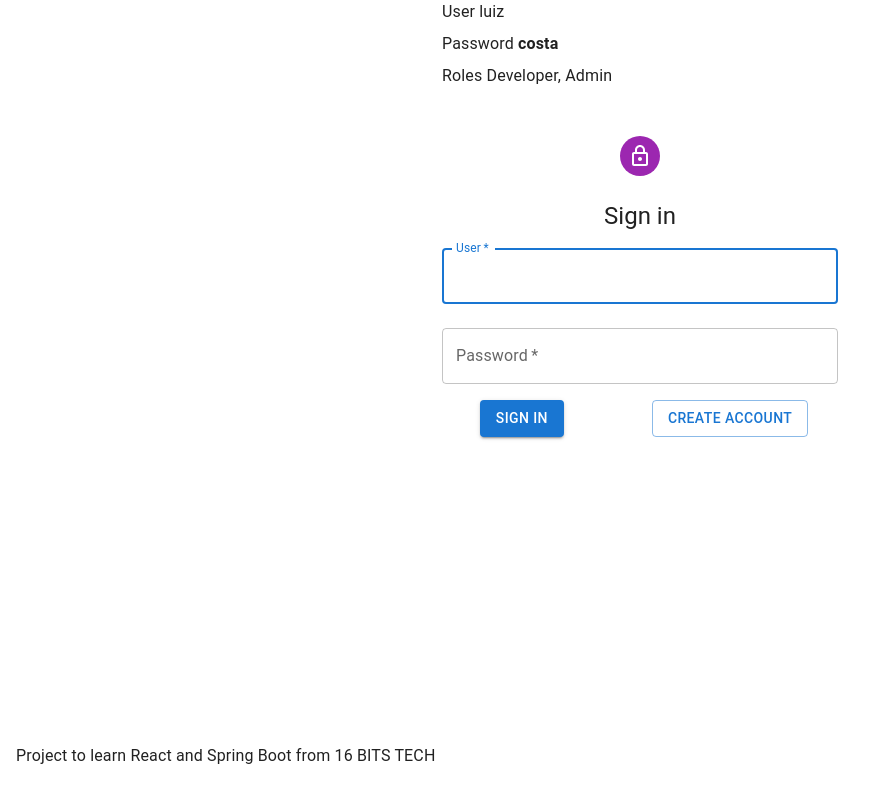
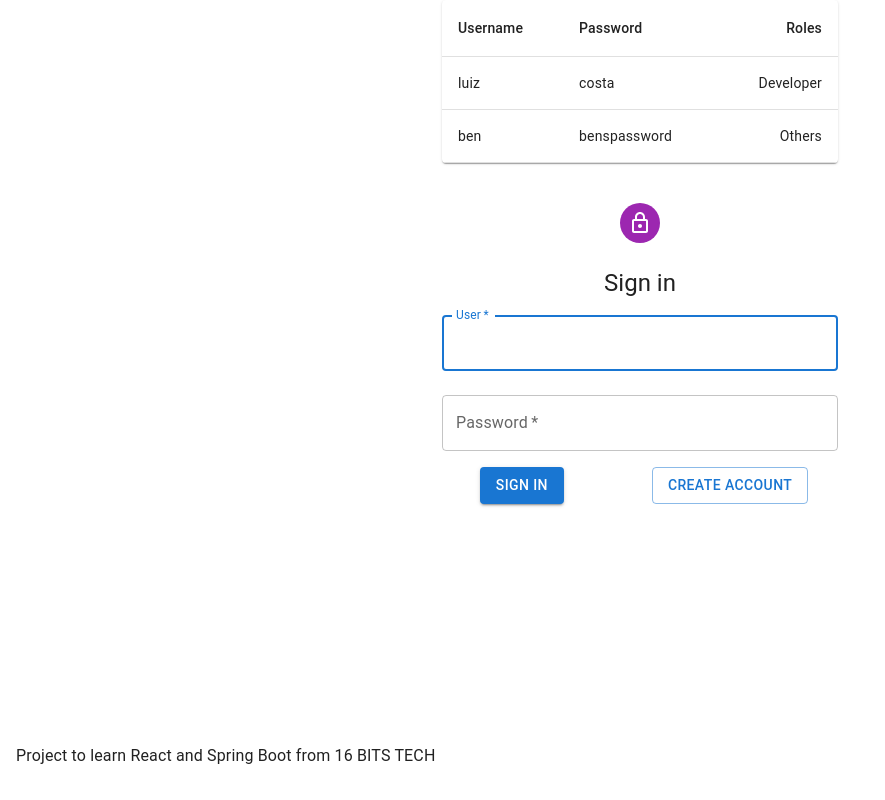
Before and after one commit to luizgustavocosta/16-bits-zero-to-hero, a React (Create React App) app in the folder front-end/ui-app/: page /login in a window 1280 px wide. Shown: the whole page, without its empty margins (0-885 px from the left). Built offline with nearby package versions, Linux system fonts and the light colour scheme.

Commit message:
fix: JS errors, add table to user/pass

```diff
--- a/front-end/ui-app/src/Home.js
+++ b/front-end/ui-app/src/Home.js
@@ -1,5 +1,4 @@
 import React, {Component} from 'react';
-import './App.css';
 import AppNavbar from './AppNavbar';
 import {Link} from 'react-router-dom';
 import {Button, Container} from 'reactstrap';
--- a/front-end/ui-app/src/component/ListMoviesComponent.jsx
+++ b/front-end/ui-app/src/component/ListMoviesComponent.jsx
@@ -35,7 +35,6 @@ class ListMoviesComponent extends Component {
     CourseDataService.retrieveAllMovies()
       .then(
         response => {
-          console.log(response.data)
           this.setState({movies: response.data})
         }
       )
@@ -53,7 +52,9 @@ class ListMoviesComponent extends Component {
     return (
       <div className="container">
         <h3>List of movies</h3>
-        <LetterAvatars name={sessionStorage.authenticatedUser} />
+        <div style={{display: 'flex', justifyContent:'flex-end'}}>
+          <LetterAvatars name={sessionStorage.authenticatedUser} />
+        </div>
         <div className="container">
           <table className="table">
             <thead>
--- a/front-end/ui-app/src/component/LoginComponent.jsx
+++ b/front-end/ui-app/src/component/LoginComponent.jsx
@@ -10,6 +10,7 @@ import LockOutlinedIcon from '@mui/icons-material/LockOutlined';
 import Typography from '@mui/material/Typography';
 import Container from '@mui/material/Container';
 import {Alert, AlertTitle} from "@material-ui/lab";
+import {Paper, Table, TableBody, TableCell, TableContainer, TableHead, TableRow} from "@material-ui/core";
 
 class LoginComponent extends Component {
 
@@ -49,6 +50,14 @@ class LoginComponent extends Component {
   }
 
   render() {
+    function createUser(name, password, roles) {
+      return { name, password, roles };
+    }
+
+    const rows = [
+      createUser('luiz', 'costa','Developer'),
+      createUser('ben', 'benspassword', 'Others'),
+    ];
     return (
       <div>
         <div className="container">
@@ -61,18 +70,31 @@ class LoginComponent extends Component {
           {this.state.showSuccessMessage && <div>Login Successful</div>}
           <Container component="main" maxWidth="xs">
             <CssBaseline/>
-            <div>
-              <label>User&nbsp;</label>
-              <label>luiz&nbsp;</label>
-            </div>
-            <div>
-              <label>Password&nbsp;</label>
-              <label><b>costa</b>&nbsp;</label>
-            </div>
-            <div>
-              <label>Roles&nbsp;</label>
-              <label>Developer, Admin</label>
-            </div>
+            <TableContainer component={Paper}>
+              <Table sx={{ minWidth: 650 }} aria-label="simple table">
+                <TableHead>
+                  <TableRow>
+                    <TableCell>Username</TableCell>
+                    <TableCell>Password</TableCell>
+                    <TableCell align="right">Roles</TableCell>
+                  </TableRow>
+                </TableHead>
+                <TableBody>
+                  {rows.map((row) => (
+                      <TableRow
+                          key={row.name}
+                          sx={{ '&:last-child td, &:last-child th': { border: 0 } }}
+                      >
+                        <TableCell component="th" scope="row">
+                          {row.name}
+                        </TableCell>
+                        <TableCell>{row.password}</TableCell>
+                        <TableCell align="right">{row.roles}</TableCell>
+                      </TableRow>
+                  ))}
+                </TableBody>
+              </Table>
+            </TableContainer>
             <Box
               sx={{
                 marginTop: 2,
--- a/front-end/ui-app/src/component/MenuComponent.jsx
+++ b/front-end/ui-app/src/component/MenuComponent.jsx
@@ -15,7 +15,7 @@ class MenuComponent extends Component {
                 onClick={AuthenticationService.logout}
                 variant="contained"
                 align="right"
-                color={"secondary"}
+                color={"inherit"}
                 sx={{ mt: 3, mb: 2 }}>Logout</Button>
         }
       </header>
```
Also changed, not shown: front-end/ui-app/src/App.css.
